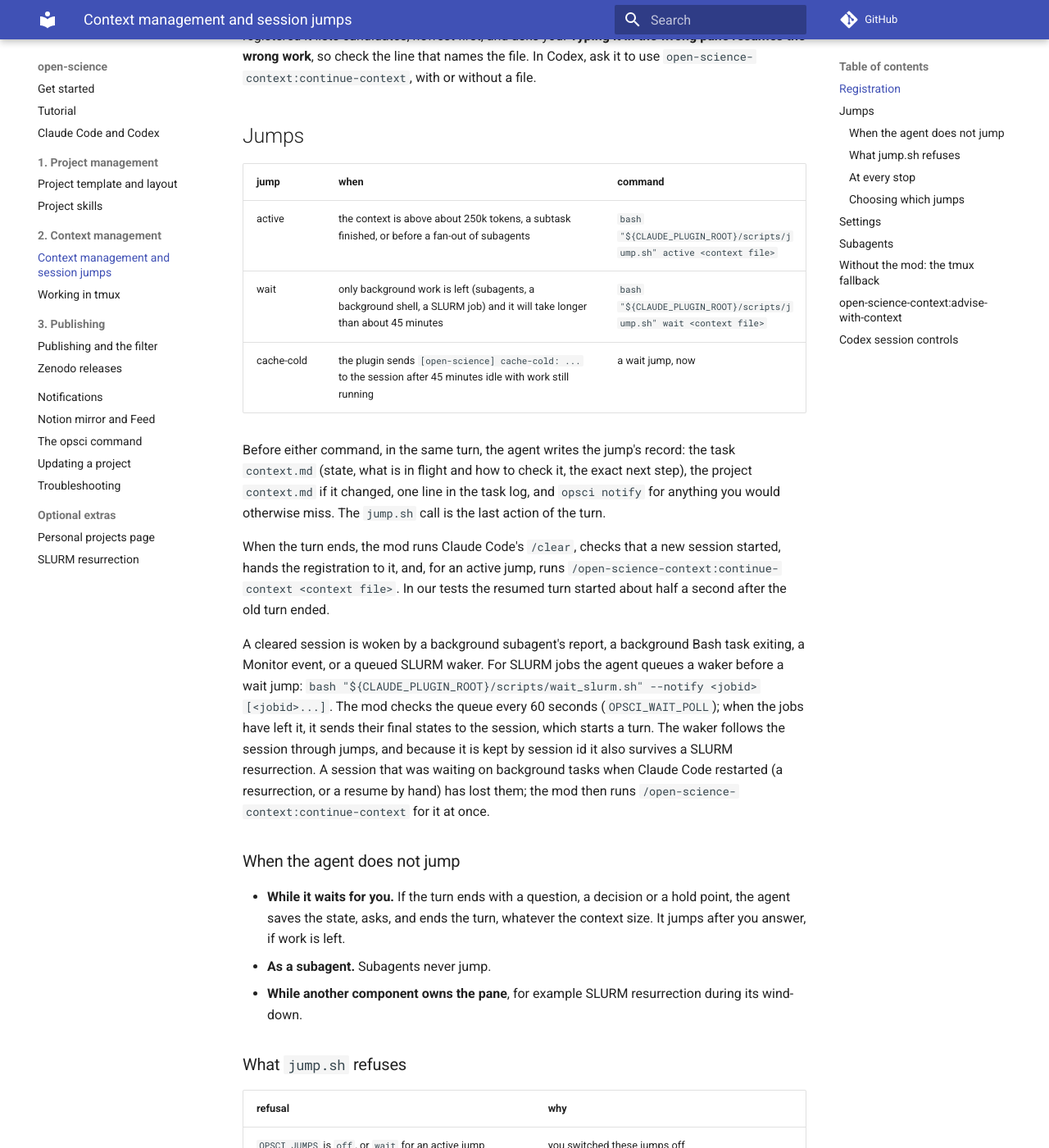
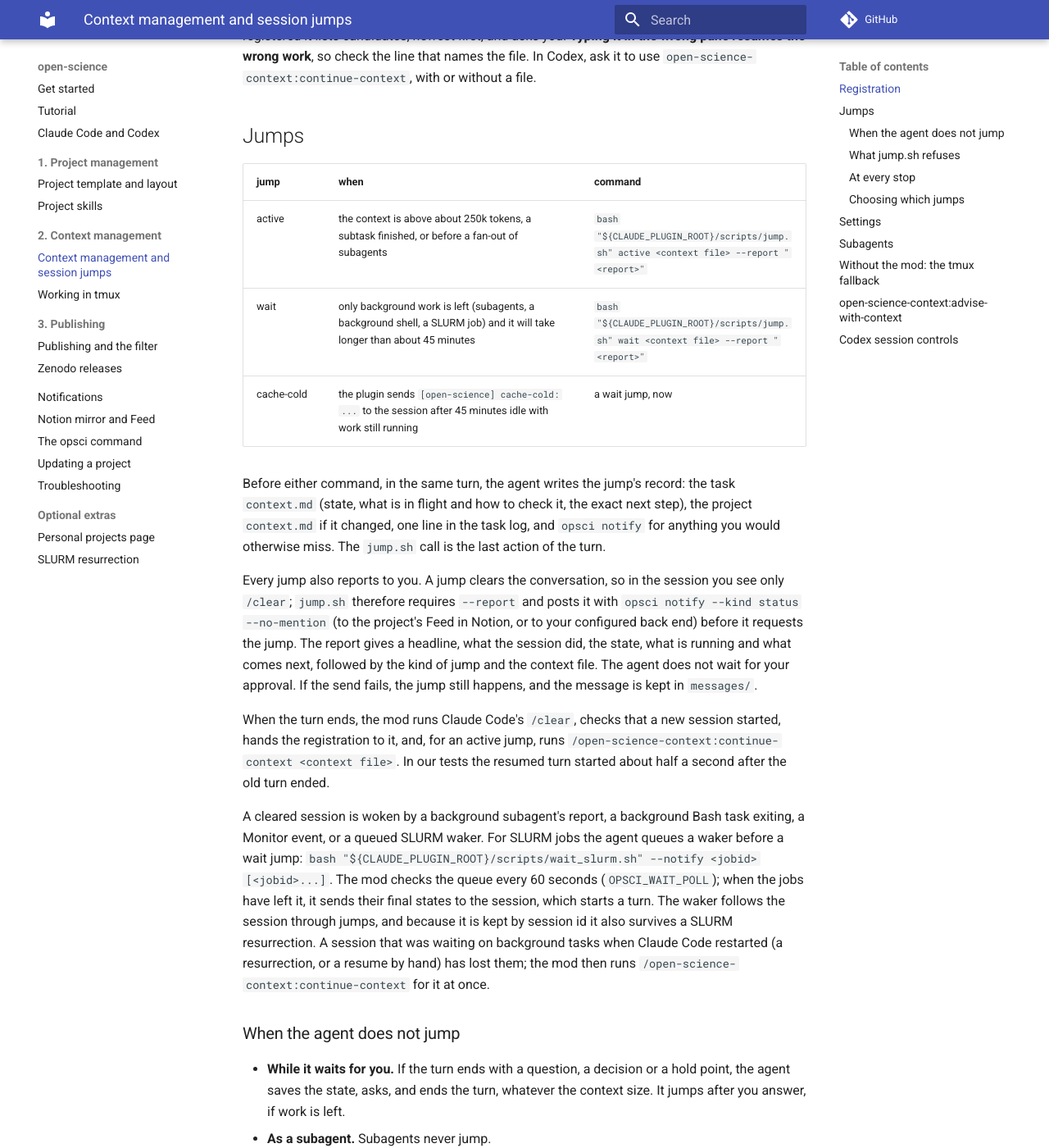
Before and after one commit to mhycheung/open-science, an MkDocs documentation site: the page built from docs/context-management.md, in a window 1280 px wide and 1400 px high, scrolled down 2093 px. Shown: the whole window at 82% size. Built offline with MkDocs 1.6.1 and Material for MkDocs 9.7.7, drawn with Linux system fonts in a browser that asks for light colours; comment, search, counter and statistics services are not loaded; some of the changed text lies outside the part shown.

Commit message:
Jumps report to the user; a SLURM job wakes a session once
jump.sh active|wait now requires --report and posts it with
`opsci notify --kind status --no-mention` once its checks pass, so a
jump no longer leaves the user with only /clear. A failed send is logged
and does not stop the jump. opsci notify gains --kind and --no-mention.

wait_slurm.sh --notify skips jobs a pending waker of the session already
covers (e.g. one handed over at a jump; an array task is covered by its
array), and the mod sends all reports done in one poll as one message.
Before, re-queueing a job after a jump sent one identical message per
waker (seen: job 21022379, three wakers, three messages).

```diff
--- a/docs/context-management.md
+++ b/docs/context-management.md
@@ -88,14 +88,22 @@ pane resumes the wrong work**, so check the line that names the file. In Codex,
 
 | jump | when | command |
 |---|---|---|
-| active | the context is above about 250k tokens, a subtask finished, or before a fan-out of subagents | `bash "${CLAUDE_PLUGIN_ROOT}/scripts/jump.sh" active <context file>` |
-| wait | only background work is left (subagents, a background shell, a SLURM job) and it will take longer than about 45 minutes | `bash "${CLAUDE_PLUGIN_ROOT}/scripts/jump.sh" wait <context file>` |
+| active | the context is above about 250k tokens, a subtask finished, or before a fan-out of subagents | `bash "${CLAUDE_PLUGIN_ROOT}/scripts/jump.sh" active <context file> --report "<report>"` |
+| wait | only background work is left (subagents, a background shell, a SLURM job) and it will take longer than about 45 minutes | `bash "${CLAUDE_PLUGIN_ROOT}/scripts/jump.sh" wait <context file> --report "<report>"` |
 | cache-cold | the plugin sends `[open-science] cache-cold: ...` to the session after 45 minutes idle with work still running | a wait jump, now |
 
 Before either command, in the same turn, the agent writes the jump's record: the task
 `context.md` (state, what is in flight and how to check it, the exact next step), the project
 `context.md` if it changed, one line in the task log, and `opsci notify` for anything you
 would otherwise miss. The `jump.sh` call is the last action of the turn.
+
+Every jump also reports to you. A jump clears the conversation, so in the session you see
+only `/clear`; `jump.sh` therefore requires `--report` and posts it with `opsci notify
+--kind status --no-mention` (to the project's Feed in Notion, or to your configured back
+end) before it requests the jump. The report gives a headline, what the session did, the
+state, what is running and what comes next, followed by the kind of jump and the context
+file. The agent does not wait for your approval. If the send fails, the jump still happens,
+and the message is kept in `messages/`.
 
 When the turn ends, the mod runs Claude Code's `/clear`, checks that a new session started,
 hands the registration to it, and, for an active jump, runs
@@ -125,6 +133,7 @@ resurrection, or a resume by hand) has lost them; the mod then runs
 
 | refusal | why |
 |---|---|
+| no `--report` text | a jump the user is not told about leaves them only `/clear` |
 | `OPSCI_JUMPS` is `off`, or `wait` for an active jump | you switched these jumps off |
 | not in tmux, without the mod | the fallback types into the pane |
 | the context file is missing, or was not saved in the last 15 minutes | the state to resume from was not written |
```
Also changed, not shown: CHANGELOG.md (+12 -0 lines), plugins/open-science-context/skills/context-management/SKILL.md (+12 -2 lines), plugins/open-science-context/skills/context-management/codex.md (+6 -3 lines), 14 other files.
